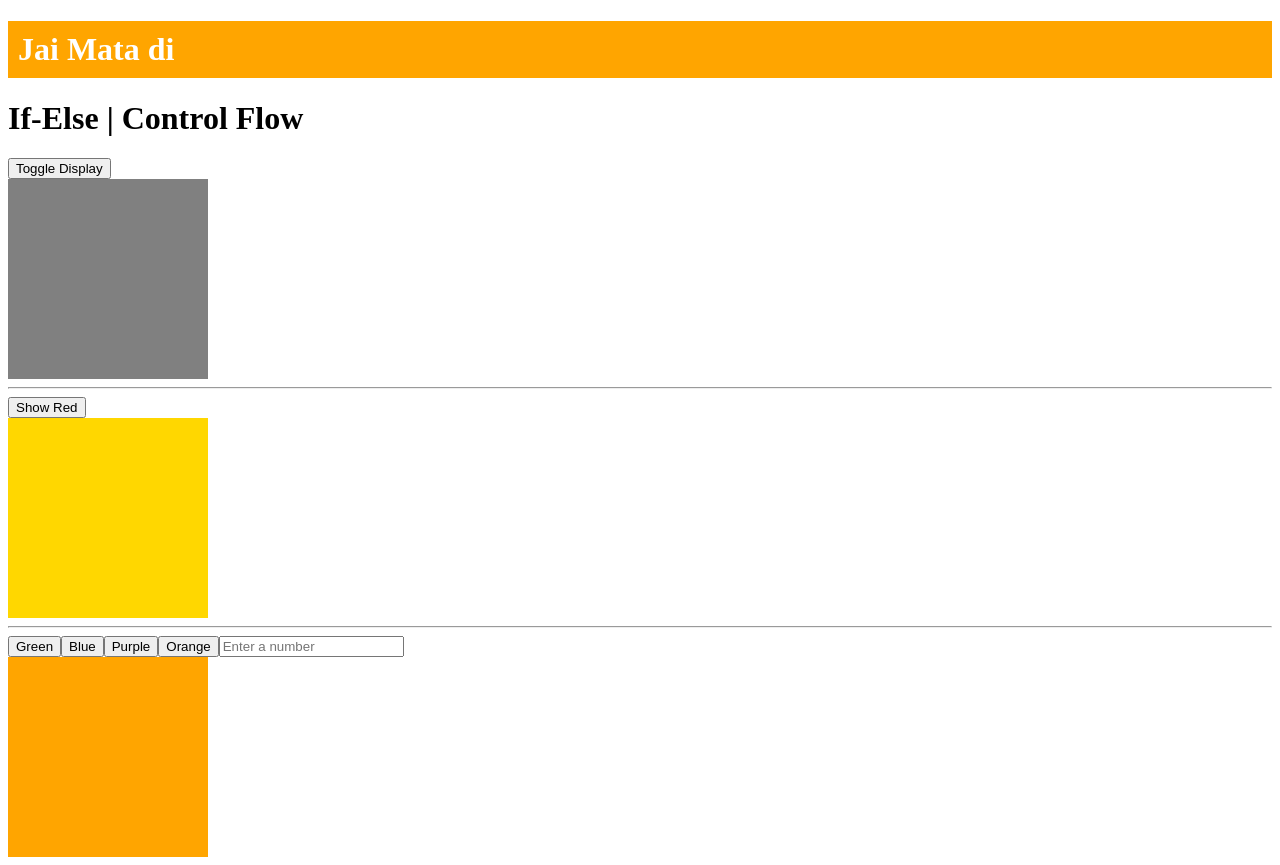
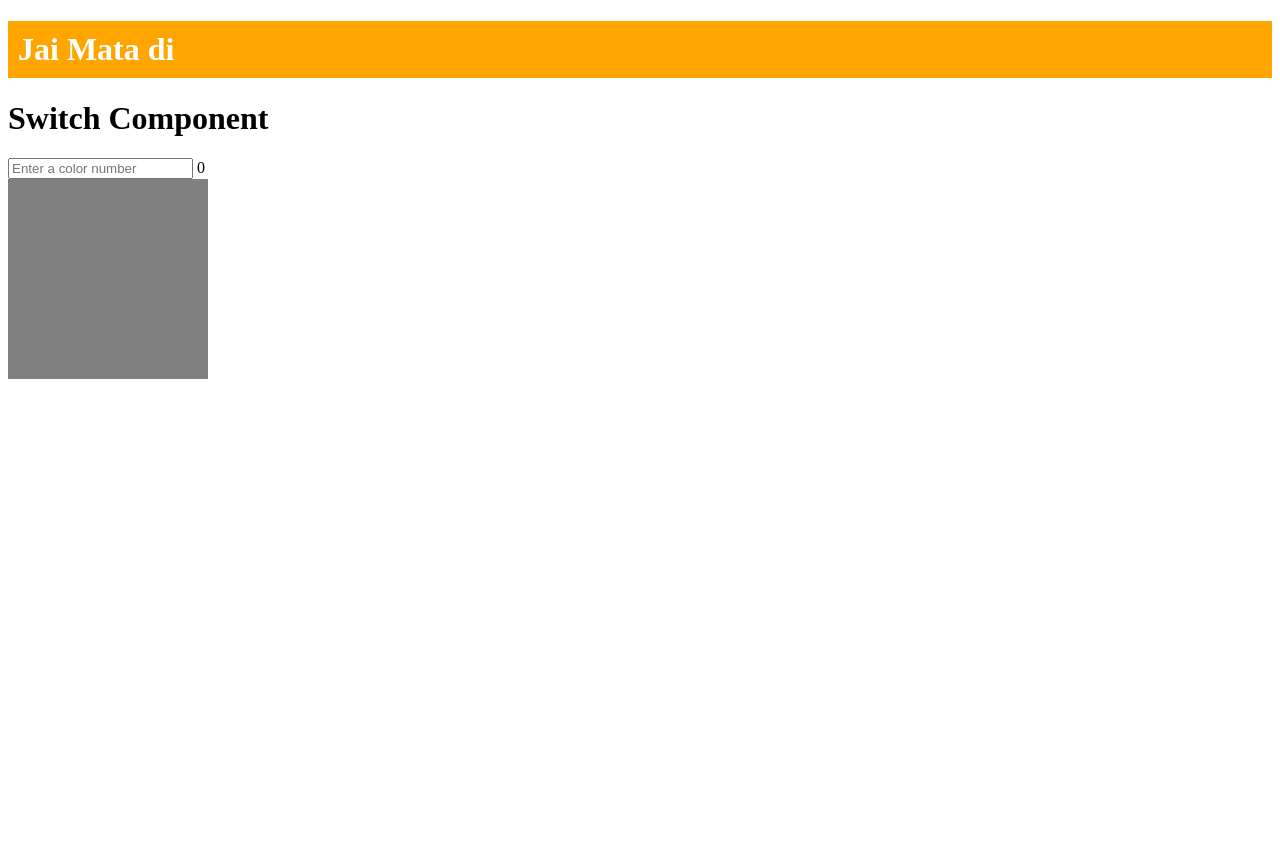
Before and after one commit to AnshuPandey108/Angular-Read, an Angular app: page / in a window 1280 px wide. After the commit the page ends 800 px from the top, so only its background shows below. Built offline with nearby package versions, Linux system fonts and the light colour scheme.

Commit message:
switch case in angular

```diff
--- a/src/app/app.component.html
+++ b/src/app/app.component.html
@@ -1,3 +1,3 @@
 <h1>Jai Mata di</h1>
-<app-if-else></app-if-else>
+<app-switch></app-switch>
 <router-outlet></router-outlet>
--- a/src/app/app.component.ts
+++ b/src/app/app.component.ts
@@ -5,10 +5,11 @@ import { EventComponent } from './event/event.component';
 import { InputComponent } from './input/input.component';
 import { StyleComponent } from './style/style.component';
 import { IfElseComponent } from './if-else/if-else.component';
+import { SwitchComponent } from './switch/switch.component';
 
 @Component({
   selector: 'app-root',
-  imports: [RouterOutlet, CounterComponent, EventComponent, InputComponent, StyleComponent, IfElseComponent],
+  imports: [RouterOutlet, CounterComponent, EventComponent, InputComponent, StyleComponent, IfElseComponent, SwitchComponent],
   templateUrl: './app.component.html',
   styleUrls: ['./app.component.css']
 })
--- /dev/null
+++ b/src/app/switch/switch.component.html
@@ -0,0 +1,20 @@
+<h1>Switch Component</h1>
+<input type="text" (input)="setColor($event)" placeholder="Enter a color number" />
+{{ color }}
+@switch(+color){
+    @case (1){
+        <div style="width: 200px; height: 200px; background-color: green;"></div>
+    }
+    @case (2){
+        <div style="width: 200px; height: 200px; background-color: blue;"></div>
+    }
+    @case (3){
+        <div style="width: 200px; height: 200px; background-color: red;"></div>
+    }
+    @case (4){
+        <div style="width: 200px; height: 200px; background-color: yellow;"></div>
+    }
+    @default{
+        <div style="width: 200px; height: 200px; background-color: gray;"></div>
+    }
+}
--- /dev/null
+++ b/src/app/switch/switch.component.ts
@@ -0,0 +1,17 @@
+import { Component } from '@angular/core';
+
+@Component({
+  selector: 'app-switch',
+  imports: [],
+  templateUrl: './switch.component.html',
+  styleUrl: './switch.component.css'
+})
+export class SwitchComponent {
+  color: any = 0;
+
+  setColor(event: any): void {
+    console.log(event.target.value);
+    this.color = event.target.value;
+  }
+
+}
```
Also changed, not shown: src/app/switch/switch.component.css (added), 1 other file (tests, documents, lock files or other folders).
